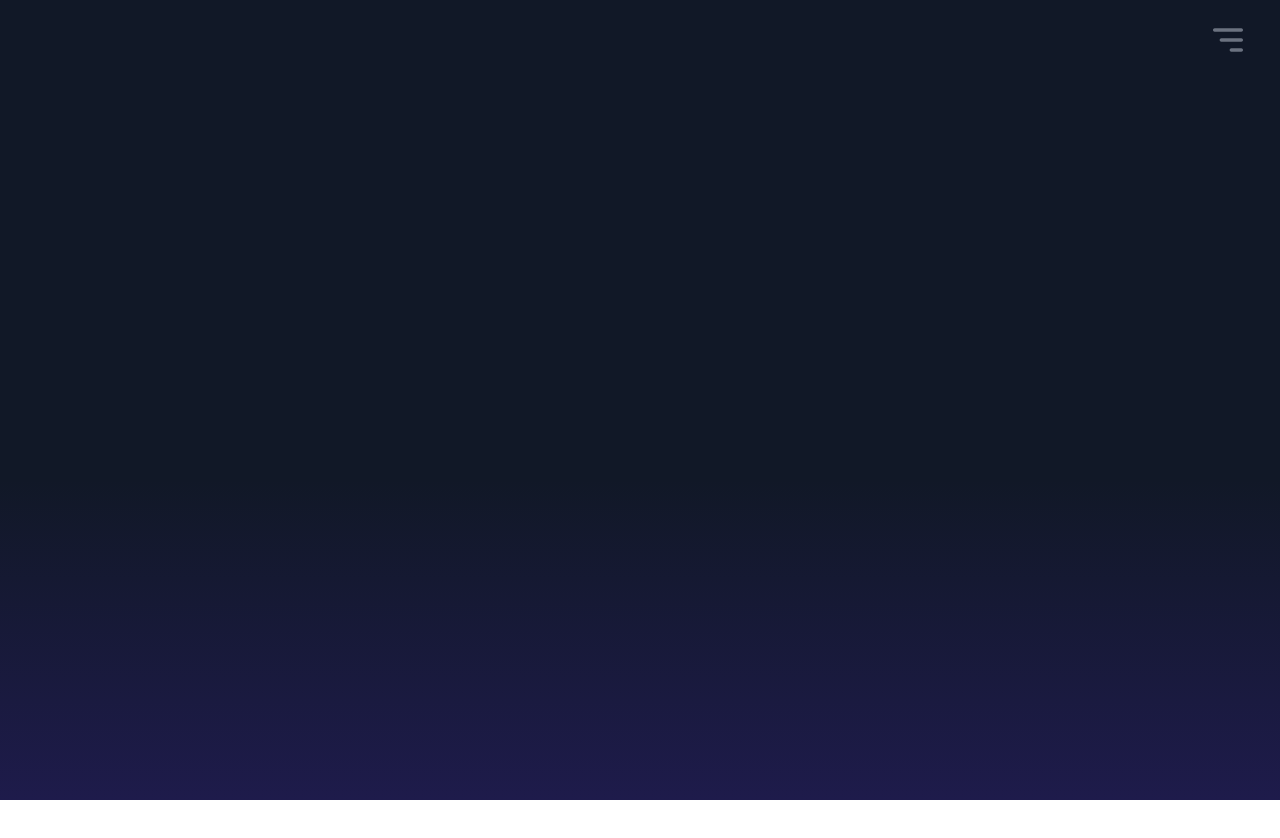
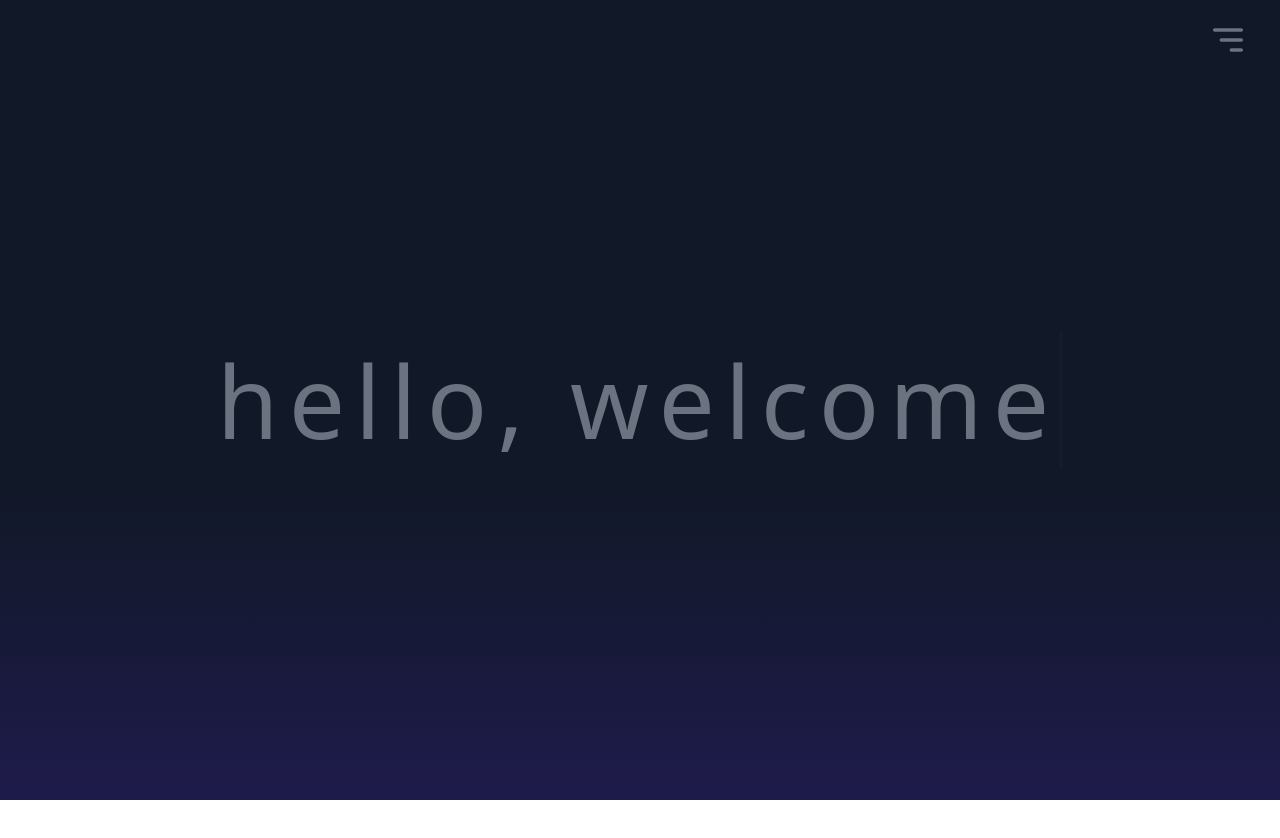
Before and after one commit to RivLawrient/my_portofolio, a Next.js app: page / in a window 1280 px wide. Shown: the top 838 px of the page. Built offline with nearby package versions, Linux system fonts and the light colour scheme.

Commit message:
FEAT: first section

```diff
--- a/src/app/globals.css
+++ b/src/app/globals.css
@@ -2,14 +2,8 @@
 @tailwind components;
 @tailwind utilities;
 
-@keyframes typing {
-    from {
-        width: 0;
+@keyframes cursor {
+    to {
+        border-color: transparent;
     }
 }
-
-@keyframes hide{
-    to {
-        height: 0;
-    }
-}
--- a/src/app/page.tsx
+++ b/src/app/page.tsx
@@ -6,28 +6,35 @@ export default function Page() {
     <>
       <section className="w-screen h-screen items-center justify-center flex  from-60% via-40% from-gray-900 to-indigo-950 bg-gradient-to-b">
         <Header />
-        <Welcome />
+        <Welcome text="hello, welcome" />
       </section>
       <section className="w-screen h-screen"></section>
     </>
   );
 }
 
-function Welcome() {
-  const [hidden, setHidden] = useState<boolean>(false);
+function Welcome(props: { text: string }) {
+  const [text, setText] = useState<string>("");
 
   useEffect(() => {
-    setTimeout(() => {
-      setHidden(true);
-    }, 3000);
+    if (text.length != props.text.length) {
+      for (let index = 0; index < props.text.length; index++) {
+        setTimeout(() => {
+          setText((prev) => `${prev}${props.text[index]}`);
+        }, 100 * index);
+      }
+    }
+    return setText("");
   }, []);
-  if (hidden) return null;
   return (
-    <div className="md:text-[100px] text-[70px] animate-typingText overflow-hidden w-[460px] text-gray-500 ">
-      <span className="tracking-[10px]">welcome</span>
+    <div className="md:text-[100px] text-[80px] w-max text-gray-500 ">
+      <span className="tracking-widest ease-linear border-r-[4px] transition-[4s] animate-cursortext border-gray-500">
+        {text}
+      </span>
     </div>
   );
 }
+
 function Header() {
   return (
     <header className="min-h-20 bg fixed top-0 flex justify-end w-full bg-transparent items-center px-8">
--- a/tailwind.config.ts
+++ b/tailwind.config.ts
@@ -14,8 +14,7 @@ export default {
         foreground: "var(--foreground)",
       },
       animation: {
-        typingText: "typing 2000ms steps(7)",
-        hideText: "hide 2s 2s",
+        cursortext: "cursor 700ms infinite",
       },
     },
   },
```
